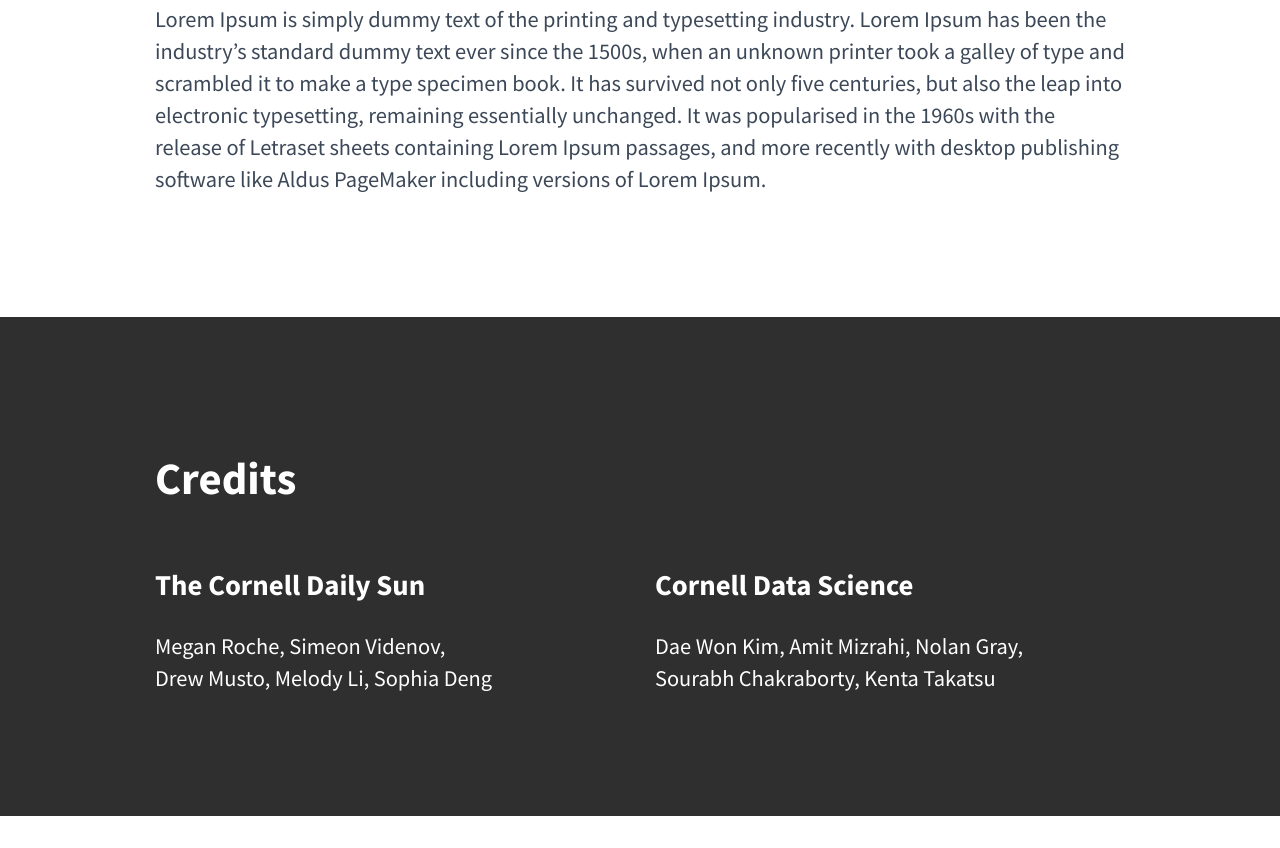
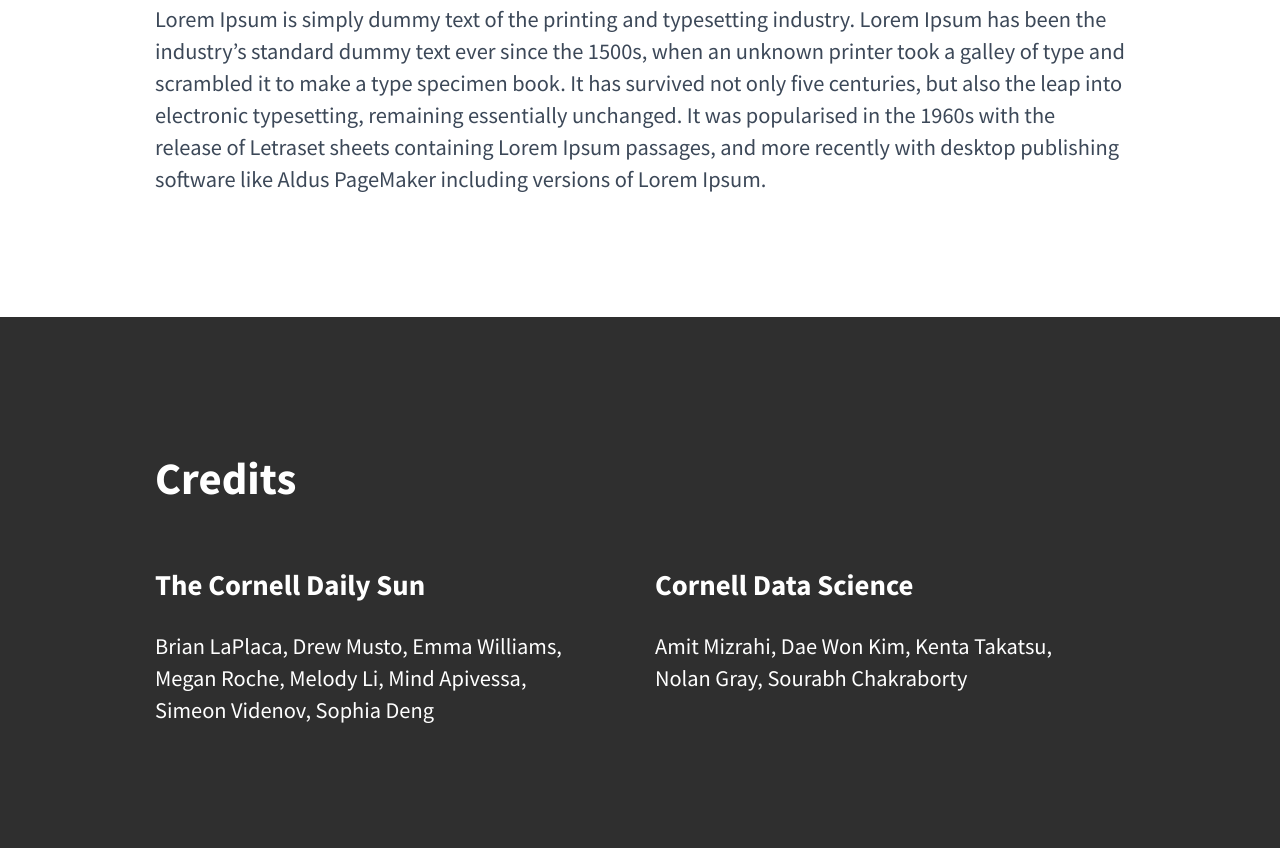
Before and after one commit to CornellDailySun/survey, a plain HTML site: page html/correlations.html in a window 1280 px wide. Shown: the part 1158-2006 px from the top of the page. Before the commit the page ends 1974 px from the top, so only its background shows below. Drawn offline with nearby package versions, Linux system fonts and the light colour scheme.

Commit message:
changed footer on all pages

```diff
--- a/html/correlations.html
+++ b/html/correlations.html
@@ -114,11 +114,11 @@
             <div class="row">
                 <div class="col-md-6">
                     <h2>The Cornell Daily Sun</h2>
-                    <p>Megan Roche, Simeon Videnov, <br>Drew Musto, Melody Li, Sophia Deng</p>
+                    <p>Brian LaPlaca, Drew Musto, Emma Williams,<br> Megan Roche, Melody Li, Mind Apivessa, <br>Simeon Videnov, Sophia Deng</p>
                 </div>
                 <div class="col-md-6">
                     <h2>Cornell Data Science</h2>
-                    <p>Dae Won Kim, Amit Mizrahi, Nolan Gray, <br>Sourabh Chakraborty, Kenta Takatsu</p>
+                    <p>Amit Mizrahi, Dae Won Kim, Kenta Takatsu, <br> Nolan Gray, Sourabh Chakraborty</p>
                 </div>
             </div>
 
```
Also changed, not shown: html/demographics.html (+2 -2 lines).
